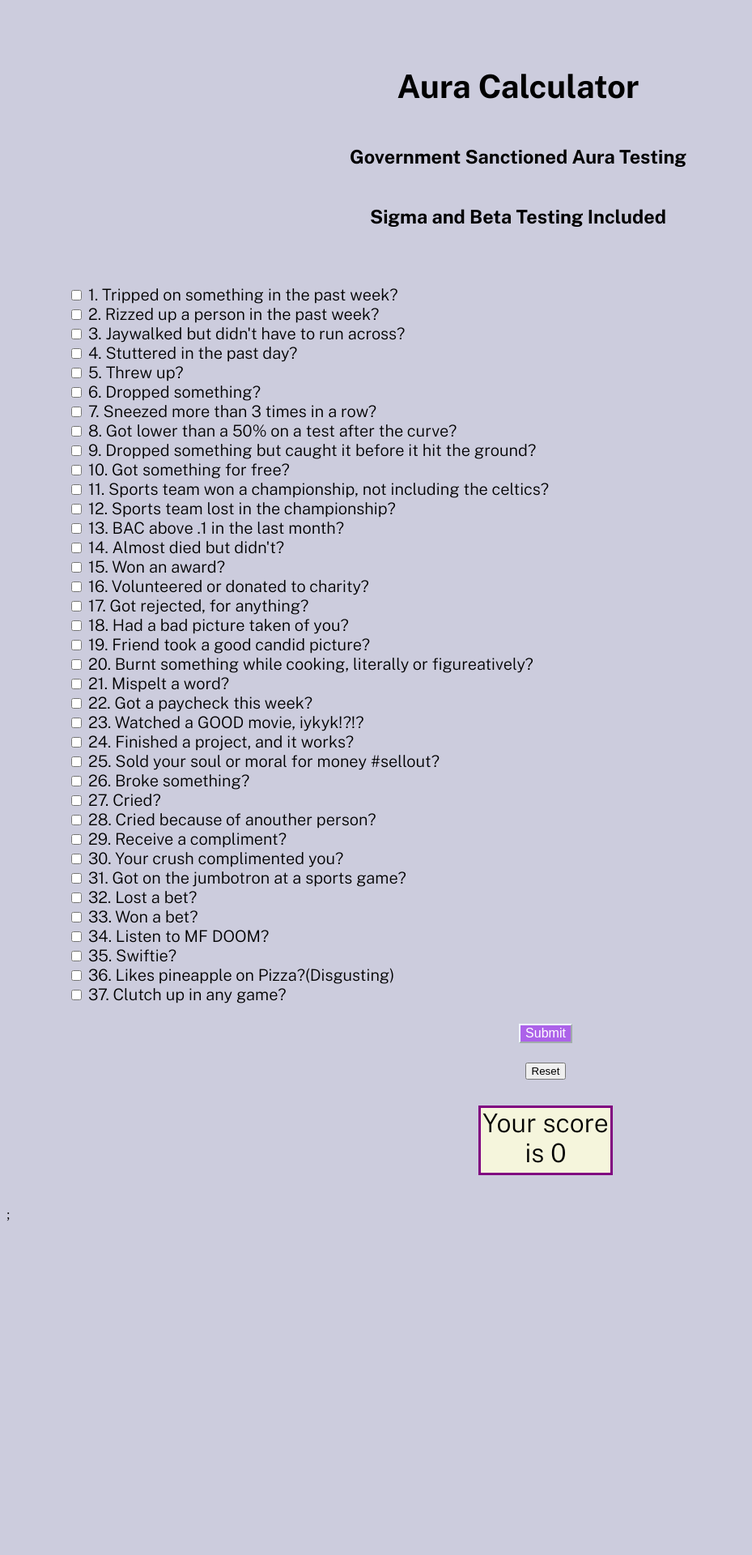
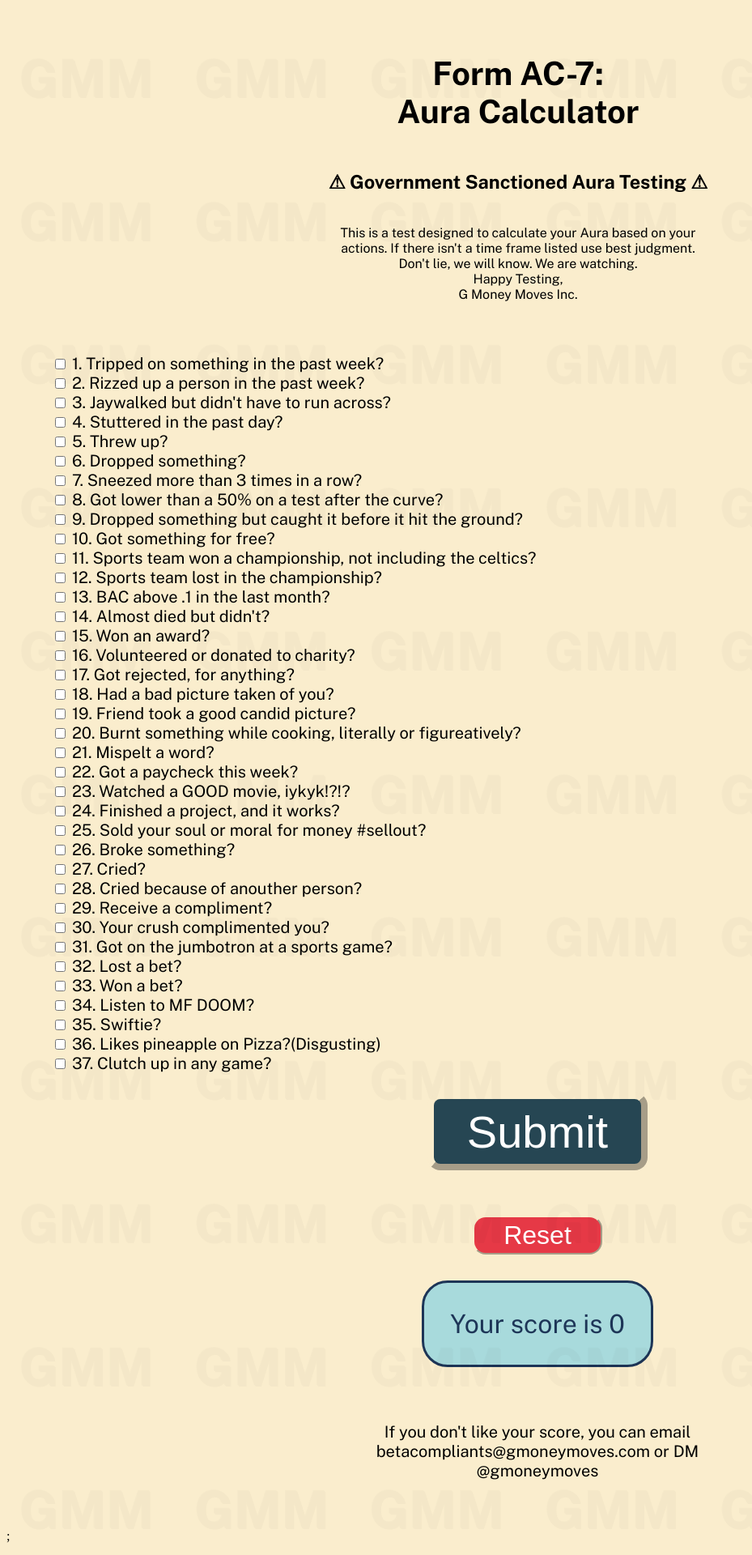
Before and after one commit to thisguyblink/AuraCalcuator, a SvelteKit app in the folder auracalc/: page / in a window 1280 px wide. Shown: the top 1920 px of the page at 81% size, without its empty margins (0-929 px from the left). Before the commit the page ends 1517 px from the top, so only its background shows below. Built offline with nearby package versions, Linux system fonts and the light colour scheme; a web font is replaced by a local one.

Commit message:
I kinda screwed up the reset button but I did a lot fo css

```diff
--- a/auracalc/src/app.html
+++ b/auracalc/src/app.html
@@ -13,6 +13,6 @@
     </head>
     <body data-sveltekit-preload-data="hover">
         <div style="display: contents">%sveltekit.body%</div>
-        <body style="background-color: #CCCCDD;">;
+        <body style="background-color: #faedcd">;
     </body>
 </html>
--- a/auracalc/src/routes/+page.svelte
+++ b/auracalc/src/routes/+page.svelte
@@ -48,10 +48,91 @@
 
 </script>
 <body>
+<div class="backgoundtext">
+    <h1 class = "back-text">GMM</h1>
+    <h1 class = "back-text">GMM</h1>
+    <h1 class = "back-text">GMM</h1>
+    <h1 class = "back-text">GMM</h1>
+    <h1 class = "back-text">GMM</h1>
+    <h1 class = "back-text">GMM</h1>
+    <h1 class = "back-text">GMM</h1>
+    <h1 class = "back-text">GMM</h1>
+    <h1 class = "back-text">GMM</h1>
+    <h1 class = "back-text">GMM</h1>
+    <h1 class = "back-text">GMM</h1>
+    <h1 class = "back-text">GMM</h1>
+    <h1 class = "back-text">GMM</h1>
+    <h1 class = "back-text">GMM</h1>
+    <h1 class = "back-text">GMM</h1>
+    <h1 class = "back-text">GMM</h1>
+    <h1 class = "back-text">GMM</h1>
+    <h1 class = "back-text">GMM</h1>
+    <h1 class = "back-text">GMM</h1>
+    <h1 class = "back-text">GMM</h1>
+    <h1 class = "back-text">GMM</h1>
+    <h1 class = "back-text">GMM</h1>
+    <h1 class = "back-text">GMM</h1>
+    <h1 class = "back-text">GMM</h1>
+    <h1 class = "back-text">GMM</h1>
+    <h1 class = "back-text">GMM</h1>
+    <h1 class = "back-text">GMM</h1>
+    <h1 class = "back-text">GMM</h1>
+    <h1 class = "back-text">GMM</h1>
+    <h1 class = "back-text">GMM</h1>
+    <h1 class = "back-text">GMM</h1>
+    <h1 class = "back-text">GMM</h1>
+    <h1 class = "back-text">GMM</h1>
+    <h1 class = "back-text">GMM</h1>
+    <h1 class = "back-text">GMM</h1>
+    <h1 class = "back-text">GMM</h1>
+    <h1 class = "back-text">GMM</h1>
+    <h1 class = "back-text">GMM</h1>
+    <h1 class = "back-text">GMM</h1>
+    <h1 class = "back-text">GMM</h1>
+    <h1 class = "back-text">GMM</h1>
+    <h1 class = "back-text">GMM</h1>
+    <h1 class = "back-text">GMM</h1>
+    <h1 class = "back-text">GMM</h1>
+    <h1 class = "back-text">GMM</h1>
+    <h1 class = "back-text">GMM</h1>
+    <h1 class = "back-text">GMM</h1>
+    <h1 class = "back-text">GMM</h1>
+    <h1 class = "back-text">GMM</h1>
+    <h1 class = "back-text">GMM</h1>
+    <h1 class = "back-text">GMM</h1>
+    <h1 class = "back-text">GMM</h1>
+    <h1 class = "back-text">GMM</h1>
+    <h1 class = "back-text">GMM</h1>
+    <h1 class = "back-text">GMM</h1>
+    <h1 class = "back-text">GMM</h1>
+    <h1 class = "back-text">GMM</h1>
+    <h1 class = "back-text">GMM</h1>
+    <h1 class = "back-text">GMM</h1>
+    <h1 class = "back-text">GMM</h1>
+    <h1 class = "back-text">GMM</h1>
+    <h1 class = "back-text">GMM</h1>
+    <h1 class = "back-text">GMM</h1>
+    <h1 class = "back-text">GMM</h1>
+    <h1 class = "back-text">GMM</h1>
+    <h1 class = "back-text">GMM</h1>
+    <h1 class = "back-text">GMM</h1>
+    <h1 class = "back-text">GMM</h1>
+    <h1 class = "back-text">GMM</h1>
+    <h1 class = "back-text">GMM</h1>
+    <h1 class = "back-text">GMM</h1>
+    <h1 class = "back-text">GMM</h1>
+    <h1 class = "back-text">GMM</h1>
+    <h1 class = "back-text">GMM</h1>
+    <h1 class = "back-text">GMM</h1>
+    <h1 class = "back-text">GMM</h1>
+    <h1 class = "back-text">GMM</h1>
+    <h1 class = "back-text">GMM</h1>
+    <h1 class = "back-text">GMM</h1>
+</div>
 <div class = "header">
-    <h1>Aura Calculator</h1>
-    <h3>Government Sanctioned Aura Testing</h3>
-    <h3>Sigma and Beta Testing Included</h3>
+    <h1>Form AC-7:<br>Aura Calculator</h1>
+    <h3 id = "gov">&#9888 Government Sanctioned Aura Testing &#9888</h3>
+    <p class="description">This is a test designed to calculate your Aura based on your actions. If there isn't a time frame listed use best judgment.<br> Don't lie, we will know. We are watching. <br>Happy Testing, <br> G Money Moves Inc. </p>
 </div>
 <div class ="questionList">
     <form class="questionForm" method="POST" action="?/submission">
@@ -180,6 +261,7 @@
         </div>
     </form>
     <p id="output">Your score is {total}</p>
+    <p id="complaints">If you don't like your score, you can email betacompliants@gmoneymoves.com or DM @gmoneymoves</p>
     <div class = "results">
         <dialog id="dresult" bind:this={dialog}>
             <button type="button" id="exit" on:click={() => {
@@ -205,42 +287,86 @@
 </div>
 </body>
 <style>
-    .questionForm {
-        background-color: #CCCCDD;
+    .backgoundtext {
+        position: absolute;
+        z-index: 0;
+        display: flex;
+        flex-wrap: wrap;
+        justify-content: space-between;
+        opacity: 2%;
+        font-weight: 900;
+        font-size: 2rem;
+        text-shadow: 1px 1px black, -1px -1px #444;
+        max-height: 1rem;
+    }
+    .back-text {
+        /* margin: 2rem; */
+        padding: .5rem;
     }
     .header {
-        padding-top: 3rem;
+        z-index: 2;
+        padding-top: 2rem;
         display: flex;
         justify-content: center;
         align-items: center;
         flex-direction: column;
         font-weight: 900;
         font-size: 1.25rem;
+        text-align: center;
     }
     .questionList {
+        z-index: 5;
         padding-top: 3rem;
         padding-left: 3rem;
         display: flex;
         justify-content: center;
-        margin-left: 20px;
+        left: 10%;
         flex-direction: column;
         font-size: 1.25rem;
-        font-weight: 300;
+        font-weight: 400;
     }
     #submit {
-        background-color: rgb(172, 98, 233);
-        border-color: azure;
+        background-color: #264653;
         color: white;
-        font-size: medium;
+        border-color: #faedcd;
+        font-size: 3.5rem;
+        border-radius: 1rem;
+        width: 17rem;
+        height: 6rem;
+        border-width: .5rem;
+    }
+    #submit:hover {
+        color: black;
+        background-color: #faedcd;
+        border-color: #d4a373;
+        border-width: .5rem;
+    }
+    #reset {
+        background-color: #e63946;
+        color: white;
+        border-color: #faedcd;
+        font-size: 2rem;
+        border-radius: 1rem;
+        width: 10rem;
+        height: 3rem;
+        margin-top: 2rem;
+    }
+    #reset:hover {
+        color: black;
+        background-color: #faedcd;
+        border-color: #d4a373;
     }
     #output {
-        border: 3px solid purple;
-        height: 5rem;
-        width: 10rem;
-        background-color: beige;
+        height: auto;
+        width: auto;
+        padding: 2rem;
+        background-color: #a8dadc;
+        color: #1d3557;
+        border: 3px solid #1d3557;
         align-self: center;
         text-align: center;
         font-size: 2rem;
+        border-radius:  2rem;
     }
     #alpha {
         height: 30rem;
@@ -275,6 +401,30 @@
         font-family: "Public Sans", sans-serif;
         font-optical-sizing: auto;
         font-style: normal;
+        background-color: #faedcd;
     }
-
+    .description {
+        max-width: 30rem;
+        width: auto;
+        flex-wrap: wrap;
+        font-weight: 400;
+        font-size: 1rem;
+    }
+    #complaints {
+        display: flex;
+        max-width: 30rem;
+        width: auto;
+        padding-bottom: 2rem;
+        padding-top: 1rem;
+        flex-direction: column;
+        font-size: 1.25rem;
+        text-align: center;
+        align-self: center;
+        justify-content: center;
+    }
+    #gov {
+        text-align: center;
+        align-items: center;
+        justify-content: center;
+    }
 </style>
```
